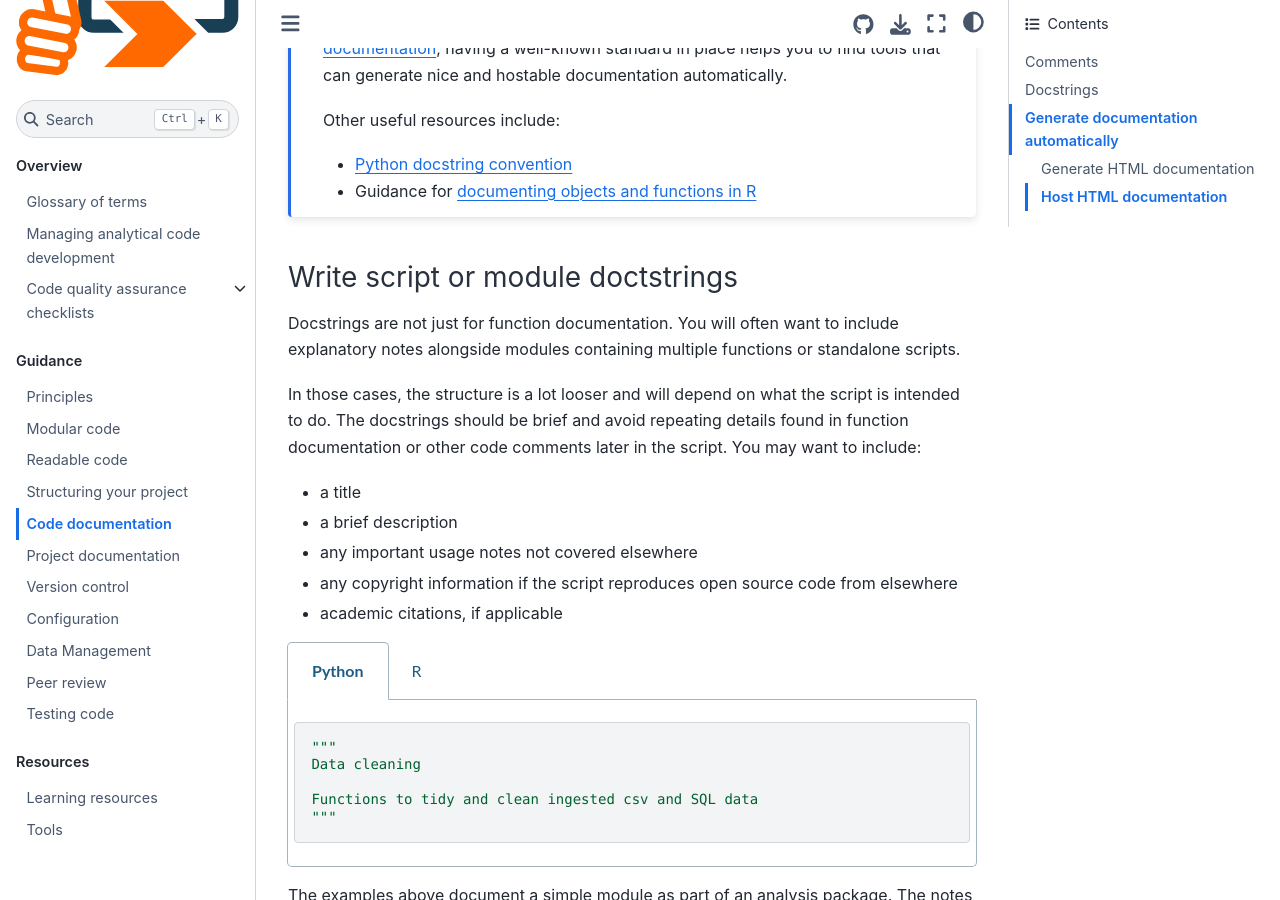
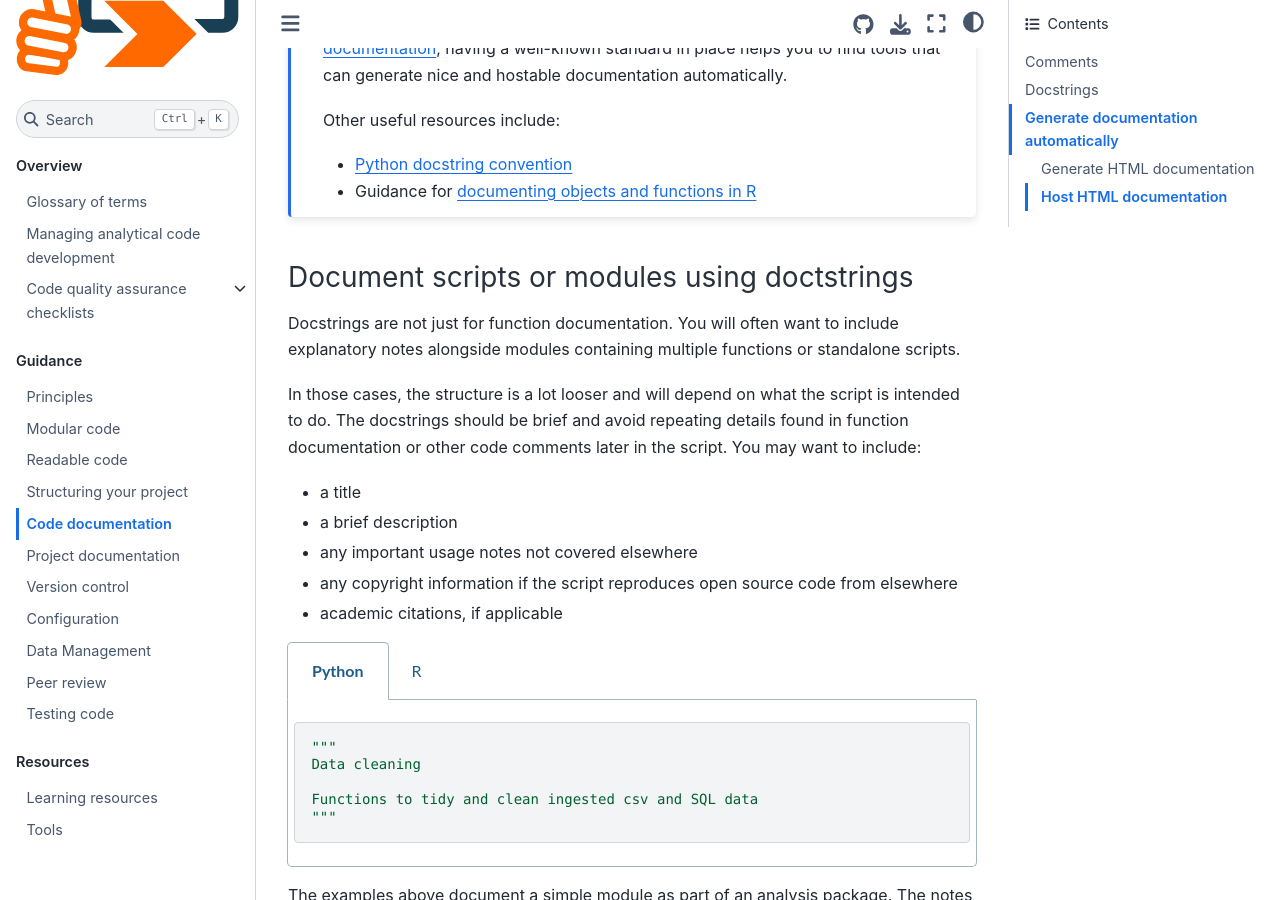
Before and after one commit to best-practice-and-impact/qa-of-code-guidance, a Jupyter Book: the page built from book/code_documentation.md, in a window 1280 px wide and 900 px high, scrolled down 6335 px. Built offline with Jupyter Book 1.0.4 settings and Sphinx 7.4.7 and the Sphinx Book theme 1.1.4, drawn with Linux system fonts in a browser that asks for light colours.

Commit message:
Update book/code_documentation.md
Co-authored-by: David Foster <31405412+foster999@users.noreply.github.com>

````diff
--- a/book/code_documentation.md
+++ b/book/code_documentation.md
@@ -250,7 +250,7 @@ Other useful resources include:
 - Guidance for [documenting objects and functions in R](http://r-pkgs.had.co.nz/man.html)
 ```
 
-### Write script or module doctstrings
+### Document scripts or modules using doctstrings
 
 Docstrings are not just for function documentation. You will often want to include explanatory notes alongside modules containing multiple functions or standalone scripts.
 
````
